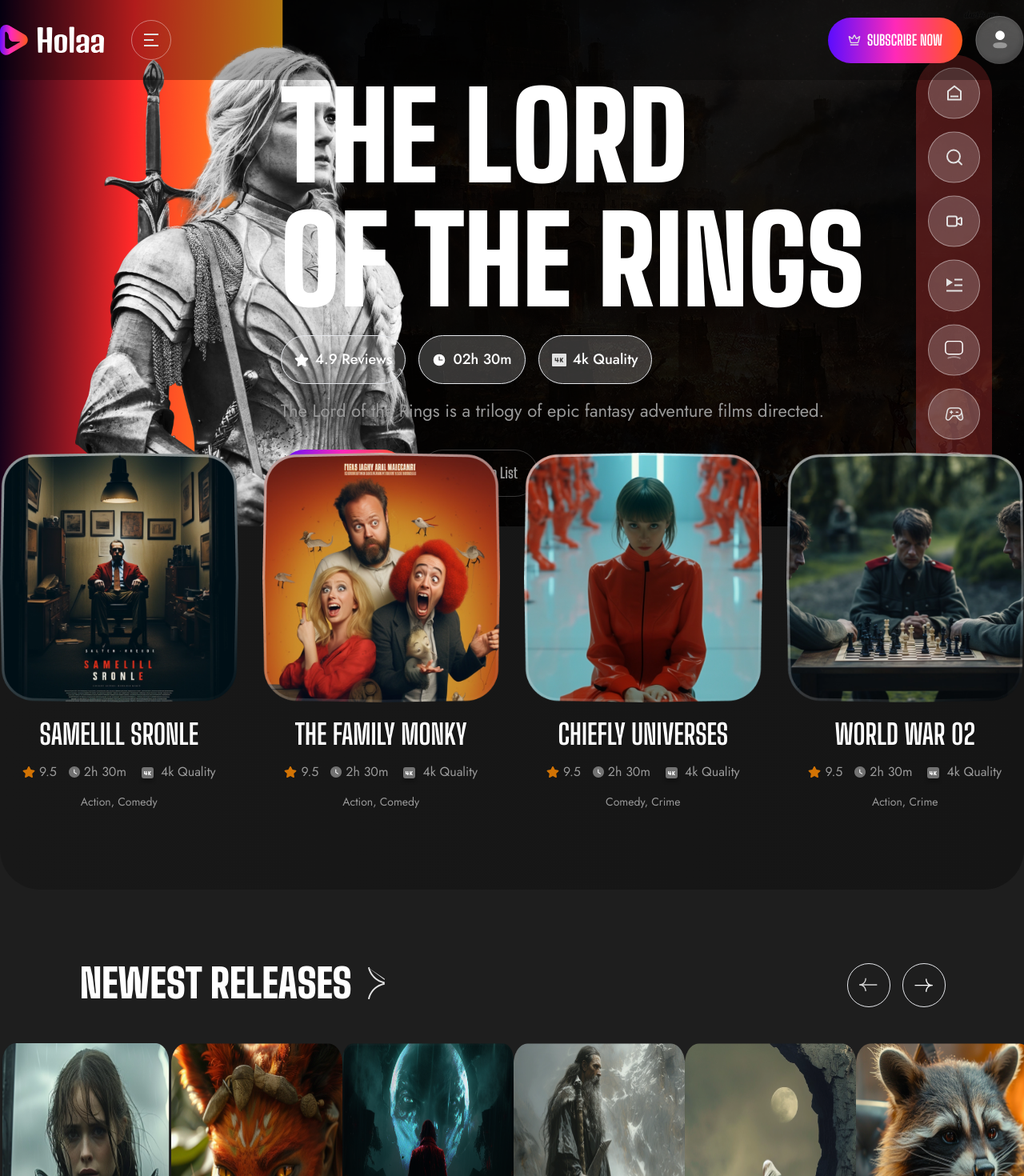
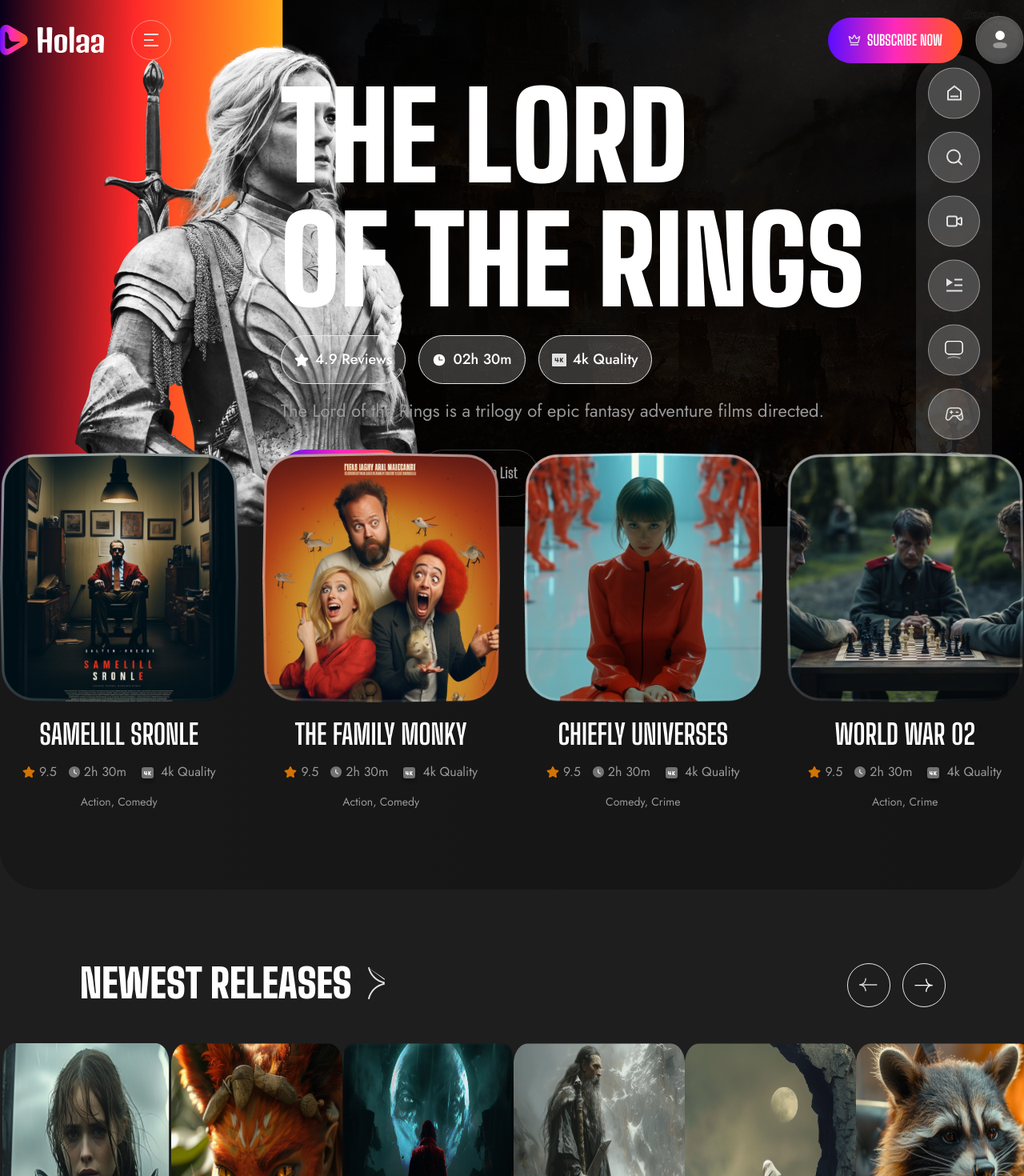
Before and after one commit to Mr-Rafiqul-Islam/design-task-file, a React (Vite) app: page / in a window 1280 px wide. Shown: the top 1470 px of the page at 80% size. Built offline with nearby package versions, Linux system fonts and the light colour scheme.

Commit message:
design cleared

```diff
--- a/src/components/layouts/Feature.jsx
+++ b/src/components/layouts/Feature.jsx
@@ -5,6 +5,7 @@ import movie1 from "../../assets/images/movie1.png";
 import movie2 from "../../assets/images/movie2.png";
 import movie3 from "../../assets/images/movie3.png";
 import movie4 from "../../assets/images/movie4.png";
+import { Link } from "react-router-dom";
 
 function Feature({ classname }) {
     // for feature card
@@ -53,7 +54,7 @@ function Feature({ classname }) {
       <div className="w-full h-[454px] bg-gradient-to-r from-[#181818] to-[#151515] rounded-[50px]">
         <div className="flex justify-center gap-x-[30px] absolute z-10 left-1/2 -translate-x-1/2 -mt-[92px] w-full">
           {featureItem.map((item) => (
-            <FeatureCard
+            <Link to={"/"}><FeatureCard
               key={item.id}
               duration={item.duration}
               resulation={item.resulation}
@@ -61,7 +62,7 @@ function Feature({ classname }) {
               title={item.title}
               thumbnail={item.thumbnail}
               rating={item.rating}
-            />
+            /></Link>
           ))}
         </div>
       </div>
--- a/src/components/layouts/Header.jsx
+++ b/src/components/layouts/Header.jsx
@@ -10,7 +10,7 @@ import { Link } from 'react-router-dom'
 
 function Header() {
   return (
-    <header className='py-5 bg-black/30 fixed z-50 top-0 left-0 w-full'>
+    <header className='py-5  fixed z-50 top-0 left-0 w-full'>
         <Container >
             <div className="flex items-center justify-between gap-y-4">
                 {/* logo */}
--- a/src/components/layouts/Navbar.jsx
+++ b/src/components/layouts/Navbar.jsx
@@ -65,7 +65,7 @@ function Navbar({ className }) {
   ];
   return (
     <nav className={`${className}`}>
-      <div className="bg-red-500/30 w-[95px] flex flex-col items-center justify-center gap-y-4 rounded-full py-4">
+      <div className="bg-white/10 w-[95px] flex flex-col items-center justify-center gap-y-4 rounded-full py-4">
         {/* btns */}
         {navBtn.map((item, index) => (
           <div
```
